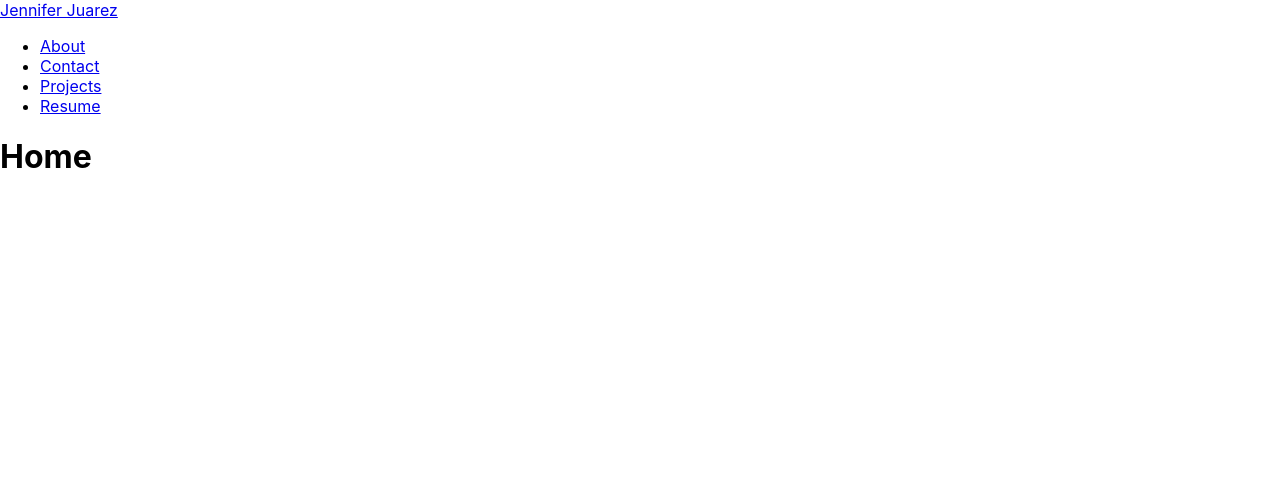
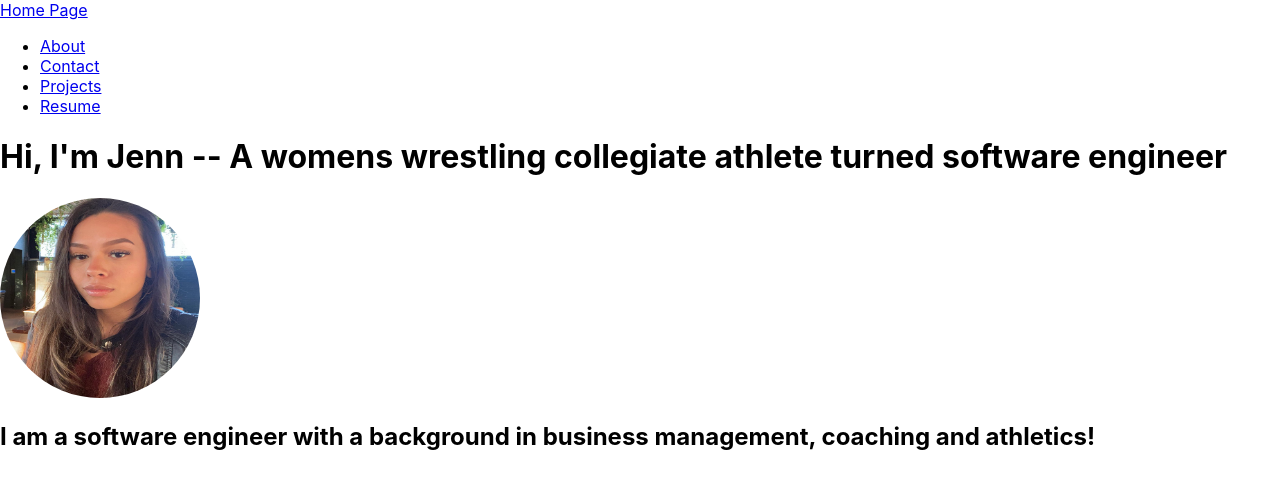
Before and after one commit to J3NNog1/jennifers-react-portfolio, a React (Create React App) app: page / in a window 1280 px wide. Shown: the top 488 px of the page. Built offline with nearby package versions, Linux system fonts and the light colour scheme.

Commit message:
add info to my home page

```diff
--- a/src/App.css
+++ b/src/App.css
@@ -5,6 +5,17 @@
 .App-logo {
   height: 40vmin;
   pointer-events: none;
+}
+.profileImage {
+  width: 200px;
+  height: 200px;
+  border-radius: 50%;
+  overflow: hidden;
+}
+.profileImage img {
+  width: 100%;
+  height: 100%;
+  object-fit: cover;
 }
 
 @media (prefers-reduced-motion: no-preference) {
--- a/src/components/NavBar.js
+++ b/src/components/NavBar.js
@@ -7,7 +7,7 @@ function NavBar() {
             <Link
                 to='/'
             >
-                Jennifer Juarez
+                Home Page
             </Link>
 
             <ul>
--- a/src/pages/About.js
+++ b/src/pages/About.js
@@ -1,6 +1,9 @@
 function About() {
     return (
+        <main>
         <h1>About</h1>
+        <h2></h2>
+        </main>
     )
 }
 
--- a/src/pages/Contact.js
+++ b/src/pages/Contact.js
@@ -1,6 +1,9 @@
 function Contact() {
     return (
+        <main>
         <h1>Contact</h1>
+        </main>
+
     )
 }
 
--- a/src/pages/Home.js
+++ b/src/pages/Home.js
@@ -1,6 +1,16 @@
+import Headshot from '../assets/headshot.jpg'
+
+
 function Home() {
     return (
-        <h1>Home</h1>
+        <main>
+
+        <h1>Hi, I'm Jenn -- A womens wrestling collegiate athlete turned software engineer</h1>
+        <img className='profileImage' src={Headshot} alt='profile' />
+
+        <h2> I am a software engineer with a background in business management, coaching and athletics!</h2>
+
+       </main>
     )
 }
 
```
Also changed, not shown: src/assets/headshot.jpg (added).
